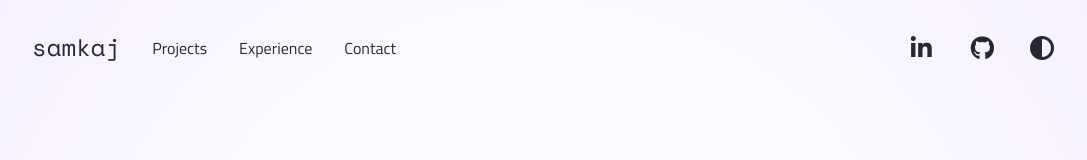
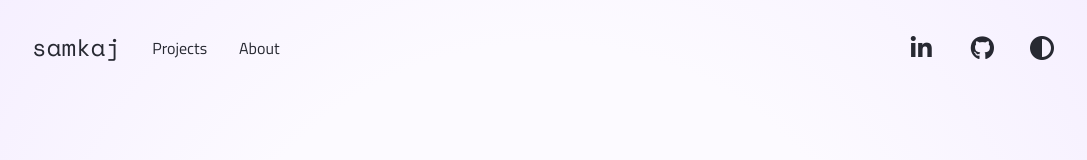
Before and after one commit to samkaj/samkaj.github.io, a SvelteKit app: page / in a window 1280 px wide. Shown: the top 160 px of the page, without its empty margins (96-1183 px from the left). Built offline with nearby package versions, Linux system fonts and the light colour scheme.

Commit message:
rename experience->about

```diff
--- a/src/routes/+layout.svelte
+++ b/src/routes/+layout.svelte
@@ -24,8 +24,7 @@
 	<ul id="left">
 		<li><a id="home-logo" href="/">samkaj</a></li>
 		<li><a href="/projects">Projects</a></li>
-		<li><a href="/experience">Experience</a></li>
-		<li><a href="#">Contact</a></li>
+		<li><a href="/about">About</a></li>
 	</ul>
 	<ul id="right">
 		<li>
```
Also changed, not shown: src/routes/about/+page.svelte (renamed from src/routes/experience/+page.svelte).
